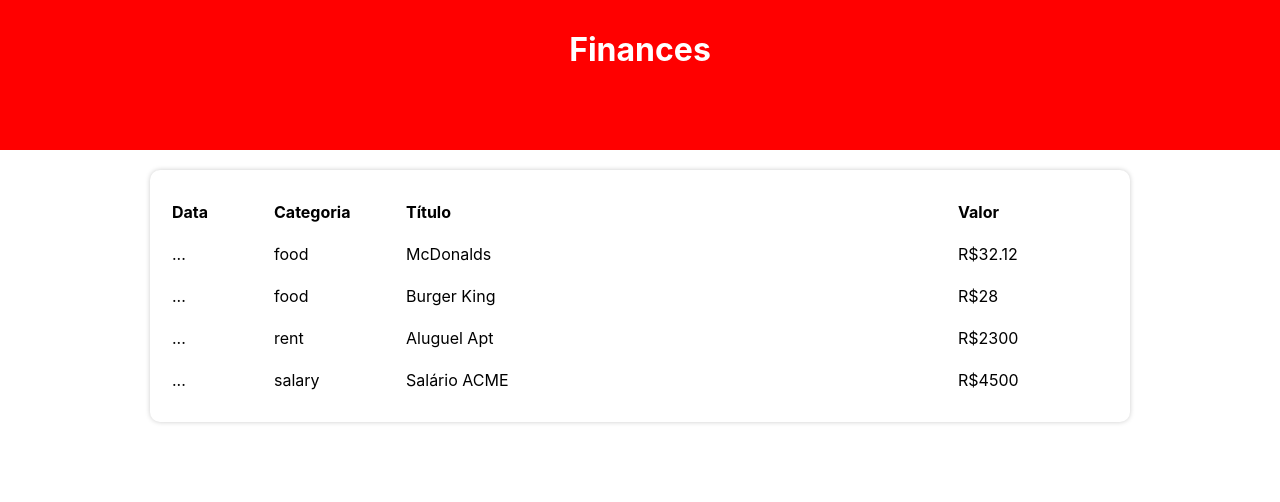
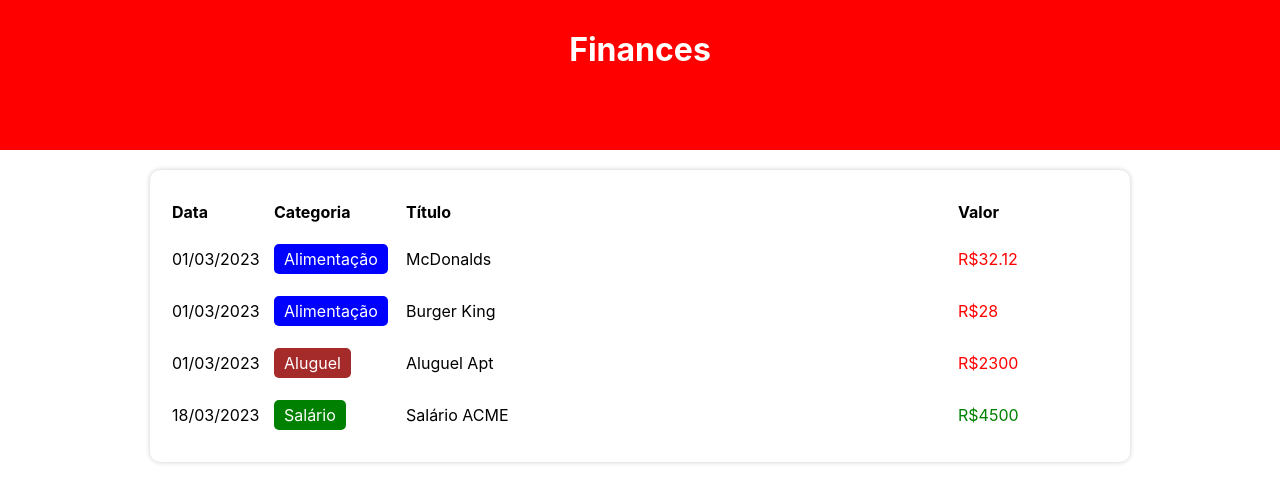
Before and after one commit to TiagoBarbosa88/Expense-tracker, a React (Create React App) app: page / in a window 1280 px wide. Shown: the top 502 px of the page. Built offline with nearby package versions, Linux system fonts and the light colour scheme.

Commit message:
created color category

```diff
--- a/src/components/TableItem/index.tsx
+++ b/src/components/TableItem/index.tsx
@@ -2,6 +2,8 @@
 import * as C from "./styles";
 import { Item } from "../../types/Item";
 import { Category } from "../../types/Category";
+import { formatDate } from "../../helpers/dateFilter";
+import { categories } from "../../data/categories";
 
 type Props = {
 	item: Item;
@@ -10,10 +12,18 @@
 export const TableItem = ({ item }: Props) => {
 	return (
 		<C.TableLine>
-			<C.TableColumn>...</C.TableColumn>
-			<C.TableColumn>{ item.category }</C.TableColumn>
-			<C.TableColumn>{ item.title }</C.TableColumn>
-			<C.TableColumn>R${ item.value }</C.TableColumn>
+			<C.TableColumn>{formatDate(item.date)}</C.TableColumn>
+			<C.TableColumn>
+				<C.Category color={categories[item.category].color}>
+					{categories[item.category].title}
+				</C.Category>
+			</C.TableColumn>
+			<C.TableColumn>{item.title}</C.TableColumn>
+			<C.TableColumn>
+				<C.Value color={categories[item.category].expense ? 'red' : 'green'}>
+				R${item.value}
+				</C.Value>
+			</C.TableColumn>
 		</C.TableLine>
 	);
 };
--- a/src/components/TableItem/styles.ts
+++ b/src/components/TableItem/styles.ts
@@ -1,7 +1,20 @@
 import styled from "styled-components";
+
 
 export const TableLine = styled.tr ` `;
 
 export const TableColumn = styled.td`
 padding: 10px 0;
 `;
+
+export const Category = styled.div<{ color: string }>`
+display: inline-block;
+padding: 5px 10px;
+border-radius: 5px;
+color: #fff;
+background-color: ${props => props.color};
+`;
+
+export const Value = styled.div<{ color: string }>`
+color: ${props => props.color}
+`;
--- a/src/helpers/dateFilter.ts
+++ b/src/helpers/dateFilter.ts
@@ -23,3 +23,13 @@
 
   return newList;
 }
+
+export const formatDate = (date: Date): string => {
+  let year = date.getFullYear();
+  let month = date.getMonth();
+  let day = date.getDate();
+
+  return `${addZeroToDate(day)}/${addZeroToDate(month)}/${year}`;
+}
+
+const addZeroToDate = (n: number): string => n < 10 ? `0${n}` : `${n}`;
```
